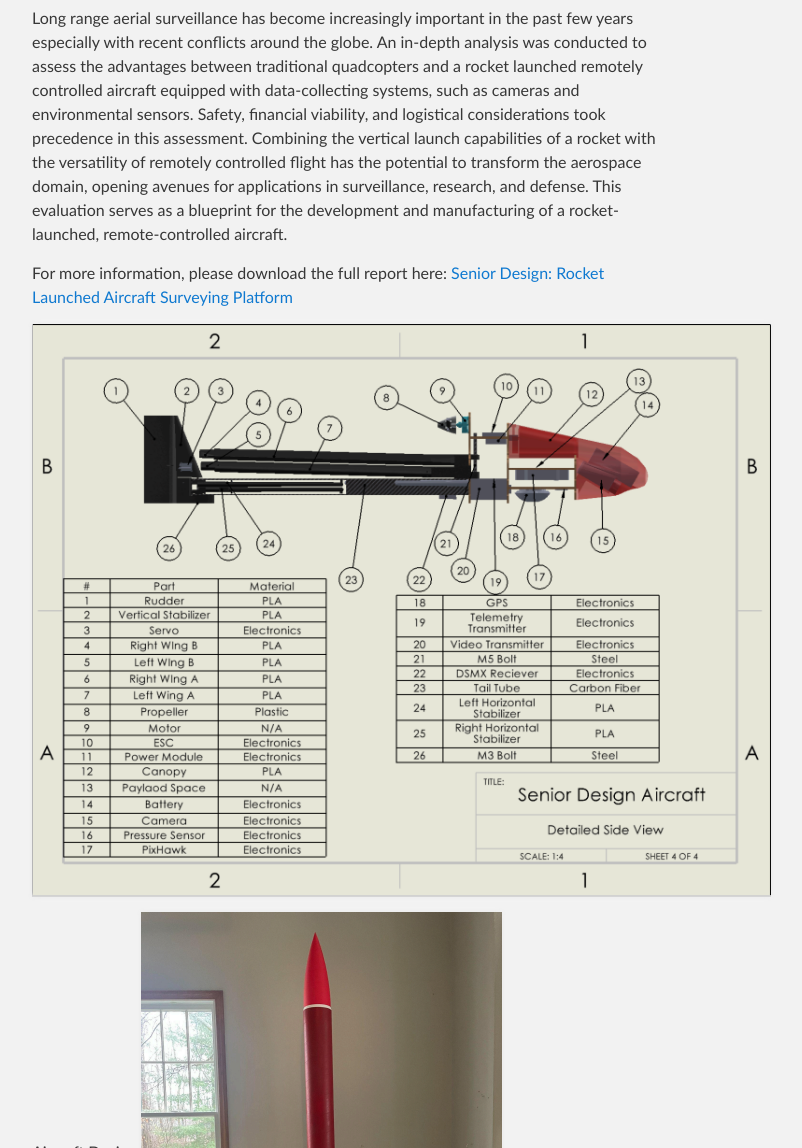
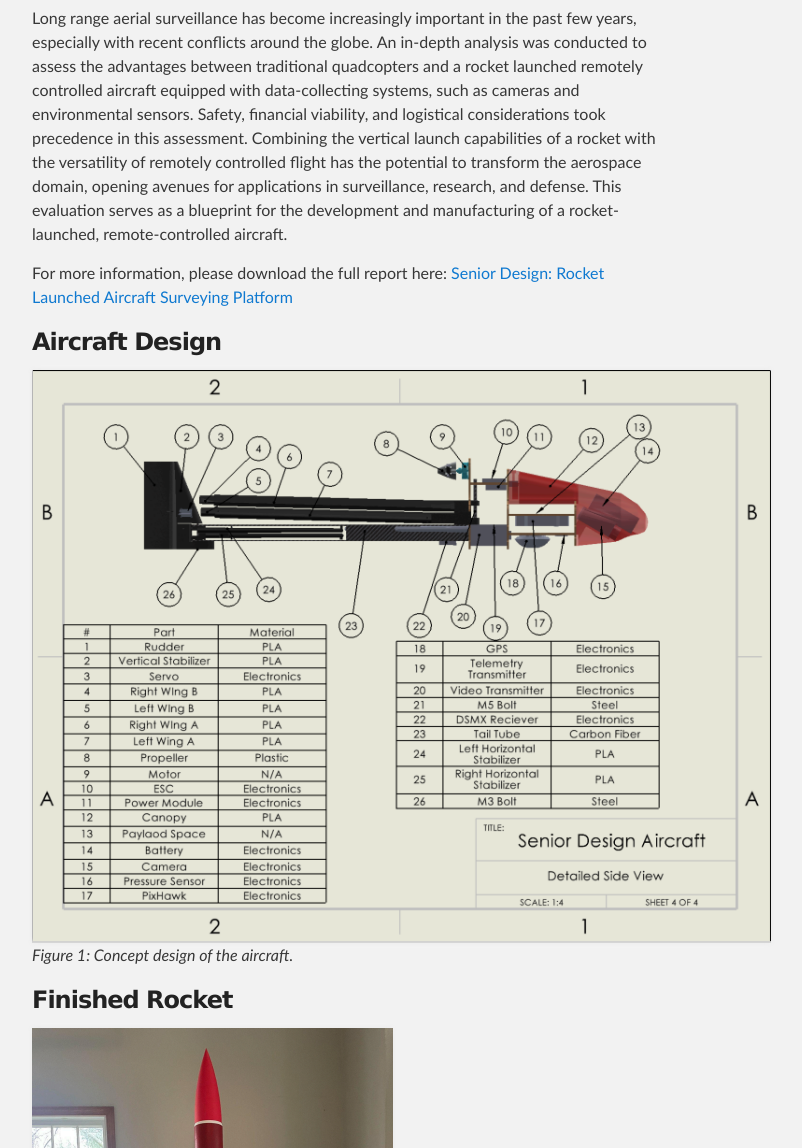
Before and after one commit to jarre1ae/jarre1ae.github.io, a Jekyll site: the page built from index.md, in a window 1280 px wide and 1400 px high, scrolled down 1324 px, cut to the strip 252-1400 px from the top of the window. Shown: the whole strip, without its empty margins (288-1090 px from the left). Built offline with Jekyll 4.4.1, drawn with Linux system fonts in a browser that asks for light colours; our own code applies the rules of GitHub Pages for plain Markdown files; some of the changed text lies outside the part shown.

Commit message:
Update index.md

```diff
--- a/index.md
+++ b/index.md
@@ -22,15 +22,16 @@ For more information, please download the full report here: [Aircraft Fuseloge S
 
 ![Project 1 Image](/assets/images/project_1_image.PNG)
 Abaqus Simulation
+
 ## Project 2: Senior Design: Rocket Launched Aircraft Surveying Platform
-Long range aerial surveillance has become increasingly important in the past few years especially with recent conflicts around the globe. An in-depth analysis was conducted to assess the advantages between traditional quadcopters and a rocket launched remotely controlled aircraft equipped with data-collecting systems, such as cameras and environmental sensors. Safety, financial viability, and logistical considerations took precedence in this assessment. Combining the vertical
-launch capabilities of a rocket with the versatility of remotely controlled flight has the potential to transform the aerospace domain, opening avenues for applications in surveillance, research, and defense. This evaluation serves as a blueprint for the development and manufacturing of a rocket-launched, remote-controlled aircraft.
+Long range aerial surveillance has become increasingly important in the past few years, especially with recent conflicts around the globe. An in-depth analysis was conducted to assess the advantages between traditional quadcopters and a rocket launched remotely controlled aircraft equipped with data-collecting systems, such as cameras and environmental sensors. Safety, financial viability, and logistical considerations took precedence in this assessment. Combining the vertical launch capabilities of a rocket with the versatility of remotely controlled flight has the potential to transform the aerospace domain, opening avenues for applications in surveillance, research, and defense. This evaluation serves as a blueprint for the development and manufacturing of a rocket-launched, remote-controlled aircraft.
 
 For more information, please download the full report here: [Senior Design: Rocket Launched Aircraft Surveying Platform](/assets/docs/Senior%20design%20report.pdf)
 
+### Aircraft Design
 ![Project 2.1 Image](/assets/images/project_2_image_1.PNG)
+*Figure 1: Concept design of the aircraft.*
 
-Aircraft Design
-![Project 2.1 Image](/assets/images/project_2_image_2.PNG)
-
-Finished Rocket
+### Finished Rocket
+![Project 2.2 Image](/assets/images/project_2_image_2.PNG)
+*Figure 2: The completed rocket ready for launch.*
```
